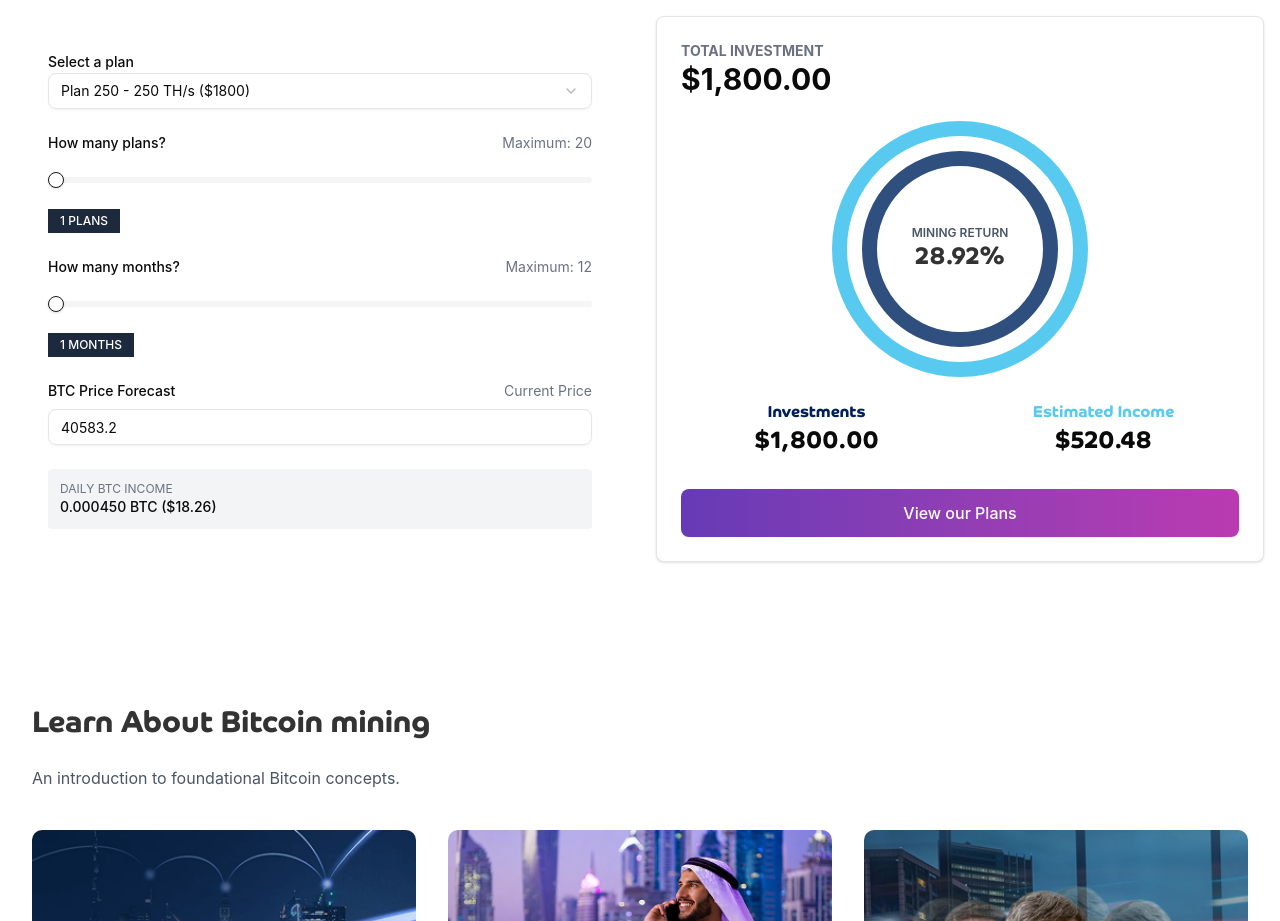
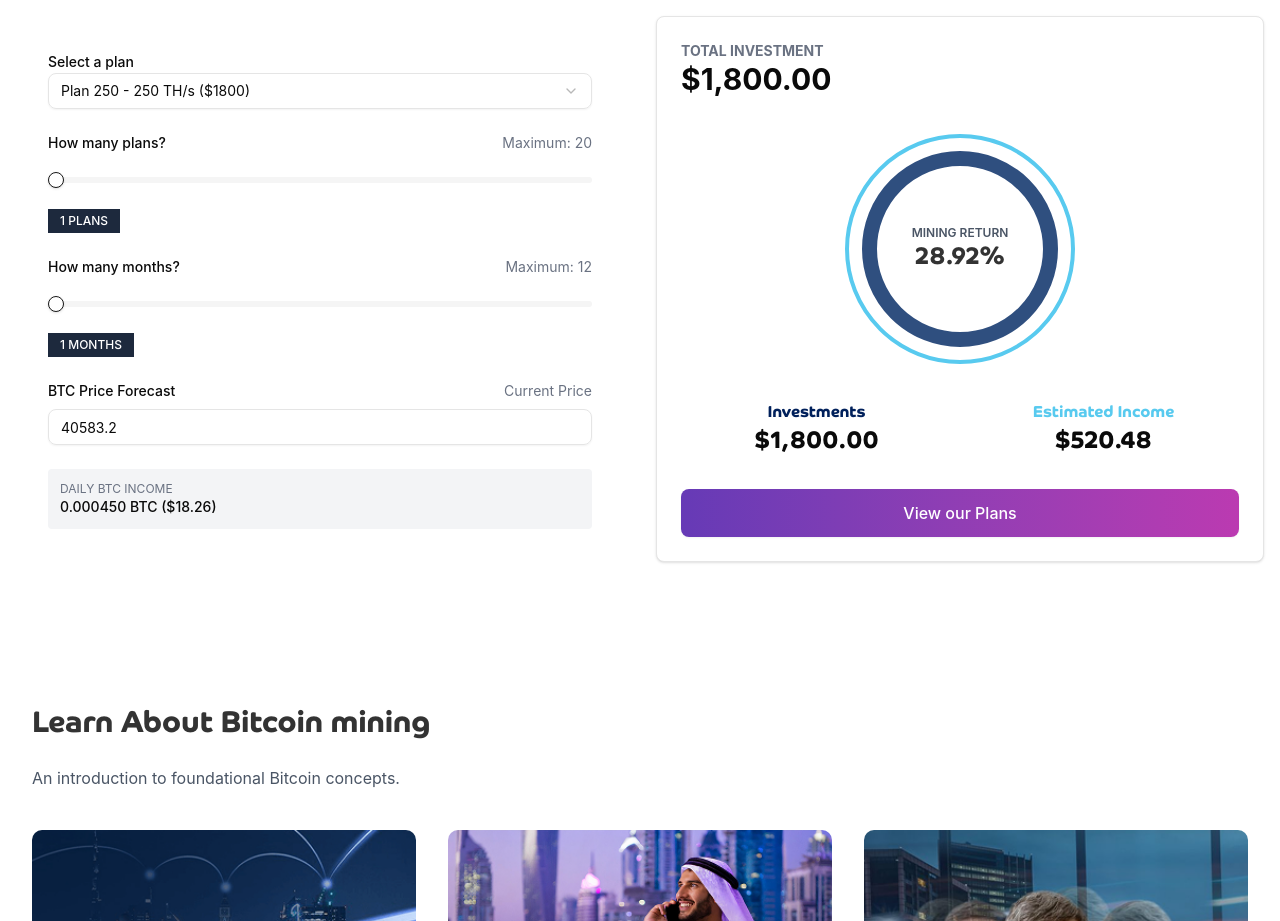
Before and after one commit to omprakash1907/mining-app, a React (Vite) app: page / in a window 1280 px wide. Shown: the part 2460-3381 px from the top of the page. Built offline with nearby package versions, Linux system fonts and the light colour scheme.

Commit message:
feat: Update OutputValues component to enhance visual representation of mining return with dynamic rings for estimated income and investment

```diff
--- a/src/components/OutputValues.jsx
+++ b/src/components/OutputValues.jsx
@@ -146,7 +146,8 @@ export default function OutputValues() {
                     value="Plan 1000 - 1000 TH/s"
                     className="cursor-pointer"
                   >
-                    Plan 1000 - 1000 TH/s (${plans["Plan 1000 - 1000 TH/s"].price})
+                    Plan 1000 - 1000 TH/s ($
+                    {plans["Plan 1000 - 1000 TH/s"].price})
                   </SelectItem>
                 </SelectContent>
               </Select>
@@ -221,7 +222,8 @@ export default function OutputValues() {
                 {(dailyIncome * btcPrice).toLocaleString("en-US", {
                   minimumFractionDigits: 2,
                   maximumFractionDigits: 2,
-                })})
+                })}
+                )
               </div>
             </motion.div>
           </motion.div>
@@ -251,21 +253,20 @@ export default function OutputValues() {
               </div>
           <div className="flex justify-center items-center w-full">
   <motion.div className="relative w-64 h-64">
-                  {/* Outermost ring - light blue (10px) */}
-                  <div className="absolute inset-0 rounded-full border-[15px] border-[#58caef]"></div>
-
-                  {/* Middle ring - white (20px) - offset by 10px to show light blue outer */}
+    {/* Outer ring - Estimated Income (light blue) */}
     <div
-                    className="absolute rounded-full border-[15px] border-white"
+      className="absolute rounded-full border-[15px] border-[#58caef]"
       style={{
-                      top: "20px",
-                      left: "20px",
-                      right: "20px",
-                      bottom: "20px",
+        top: `${15 - (estimatedIncome / investment) * 7.5}px`,
+        left: `${15 - (estimatedIncome / investment) * 7.5}px`,
+        right: `${15 - (estimatedIncome / investment) * 7.5}px`,
+        bottom: `${15 - (estimatedIncome / investment) * 7.5}px`,
+        borderWidth: `${(estimatedIncome / investment) * 15}px`,
+        transition: 'all 0.5s ease'
       }}
     ></div>
 
-                  {/* Innermost ring - dark blue (30px) - offset by 30px to show white middle */}
+    {/* Inner ring - Investment (dark blue) */}
     <div
       className="absolute rounded-full border-[15px] border-[#2F4F7F]"
       style={{
@@ -273,10 +274,11 @@ export default function OutputValues() {
         left: "30px",
         right: "30px",
         bottom: "30px",
+        transition: 'all 0.5s ease'
       }}
     ></div>
 
-                  {/* Text display */}
+    {/* Center text */}
     <div className="absolute inset-0 flex flex-col items-center justify-center">
       <div className="text-xs text-gray-600 font-semibold">
         MINING RETURN
```
Lines whose indentation alone changed are shown as unchanged.
